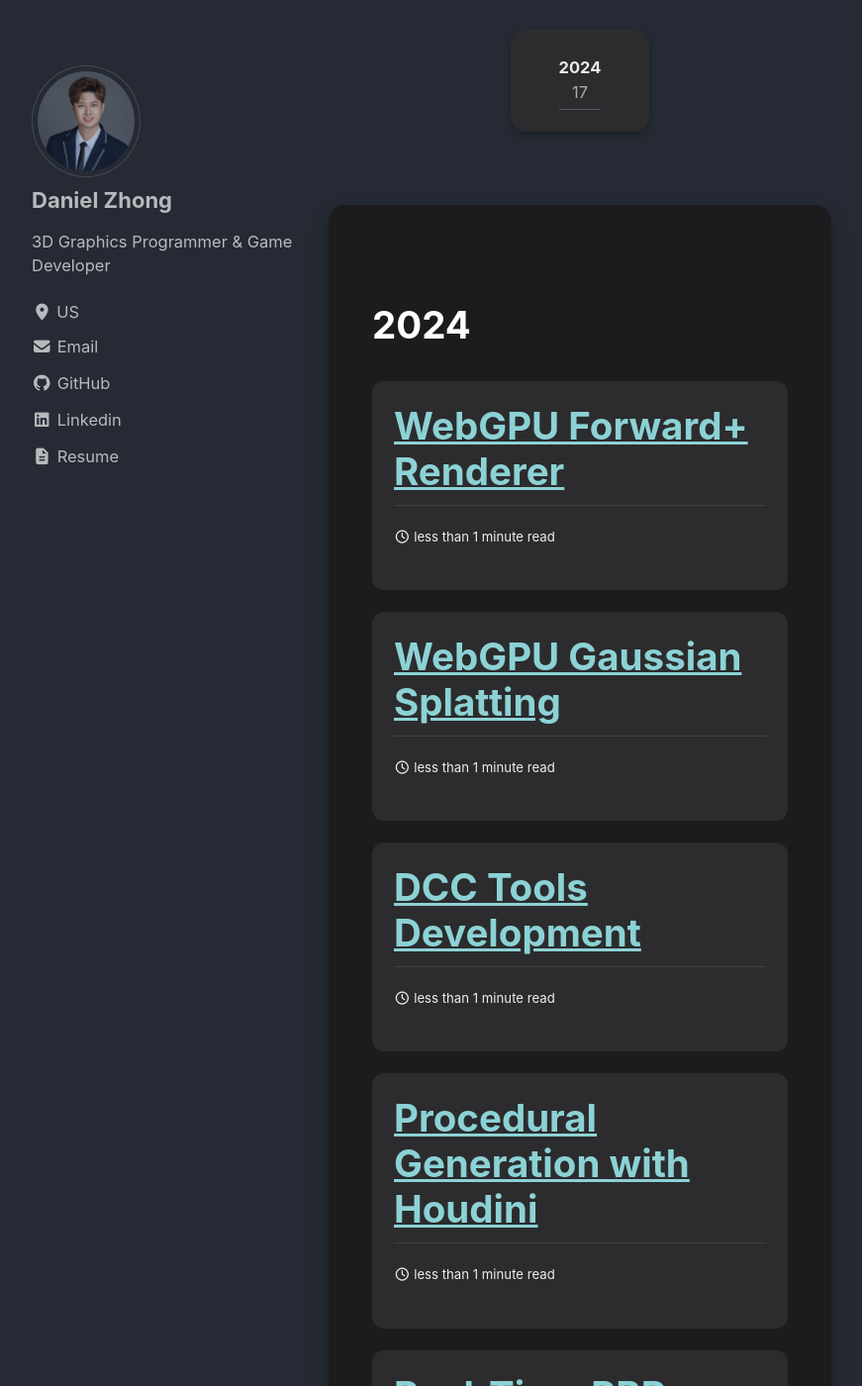
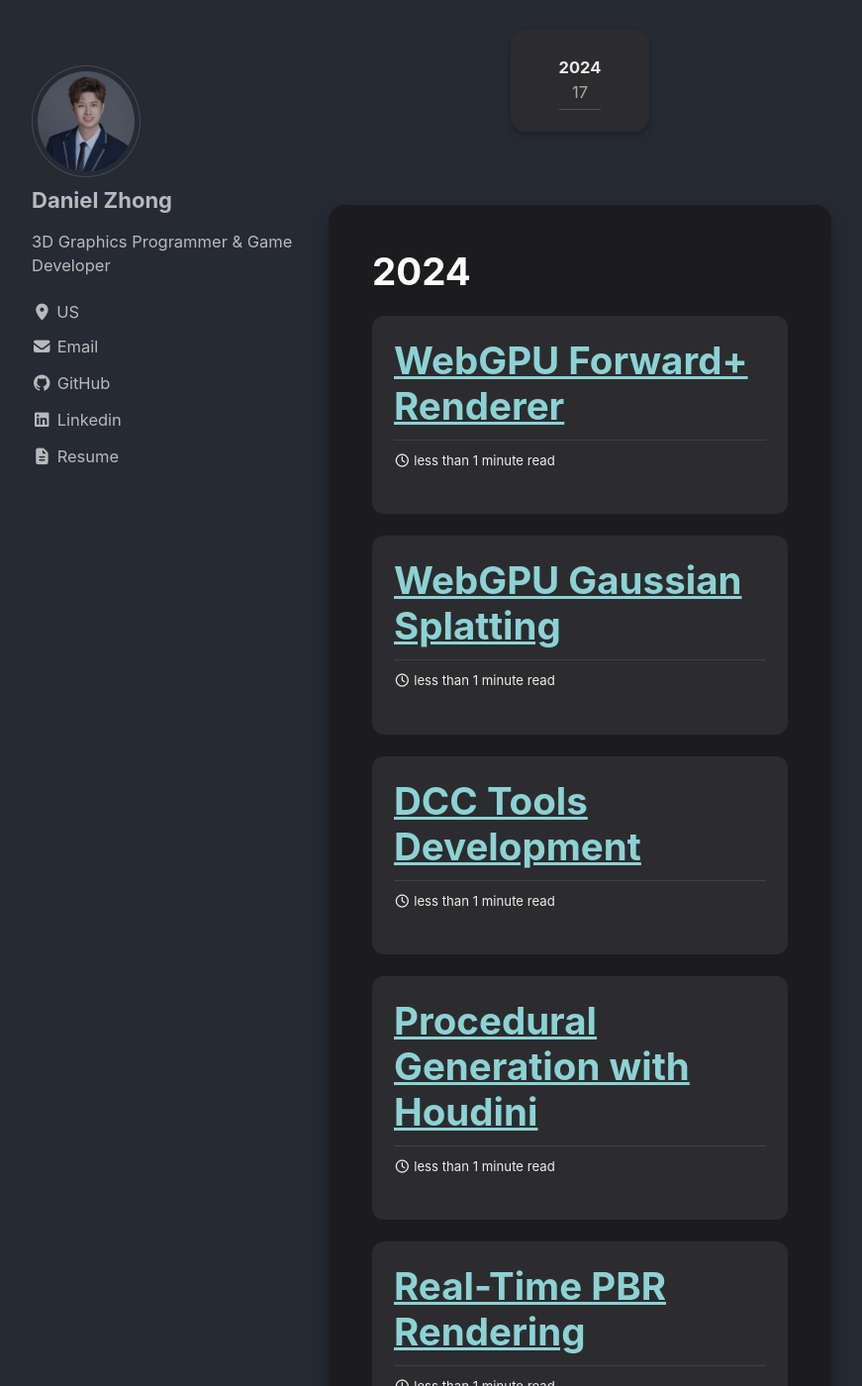
Before and after one commit to danielzhong/danielzhong.github.io, a Jekyll site: the page built from _pages/year-archive.md, in a window 1280 px wide and 1400 px high, scrolled down 191 px. Shown: the whole window at 99% size, without its empty margins (54-925 px from the left). Built offline with Jekyll 4.4.1, drawn with Linux system fonts in a browser that asks for light colours; cached includes are drawn as plain includes.

Commit message:
Update _archive.scss

```diff
--- a/_sass/minimal-mistakes/_archive.scss
+++ b/_sass/minimal-mistakes/_archive.scss
@@ -514,7 +514,8 @@
     color: #ffffff;
     border-bottom: 1px solid rgba(255, 255, 255, 0.1);
     padding-bottom: 0.5rem;
-    margin-bottom: 1rem;
+    margin-bottom: 0.5rem;
+    margin-top: 0rem;
   }
 
   .list__item {
```
